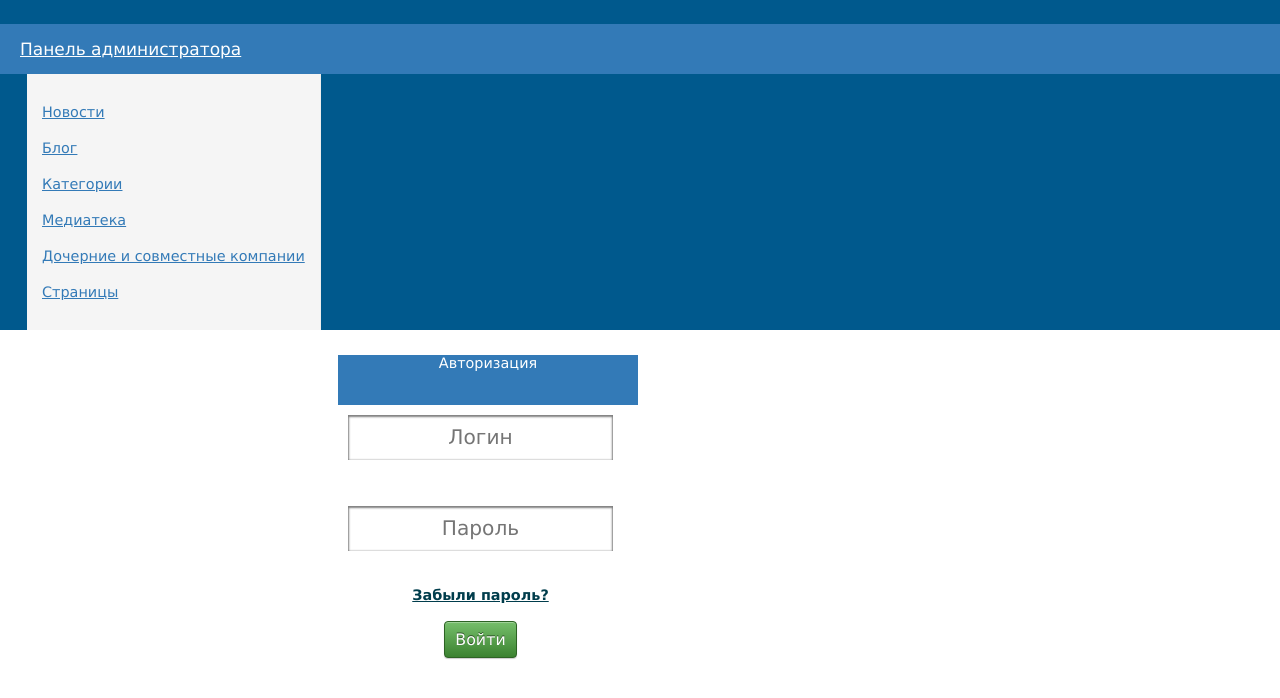
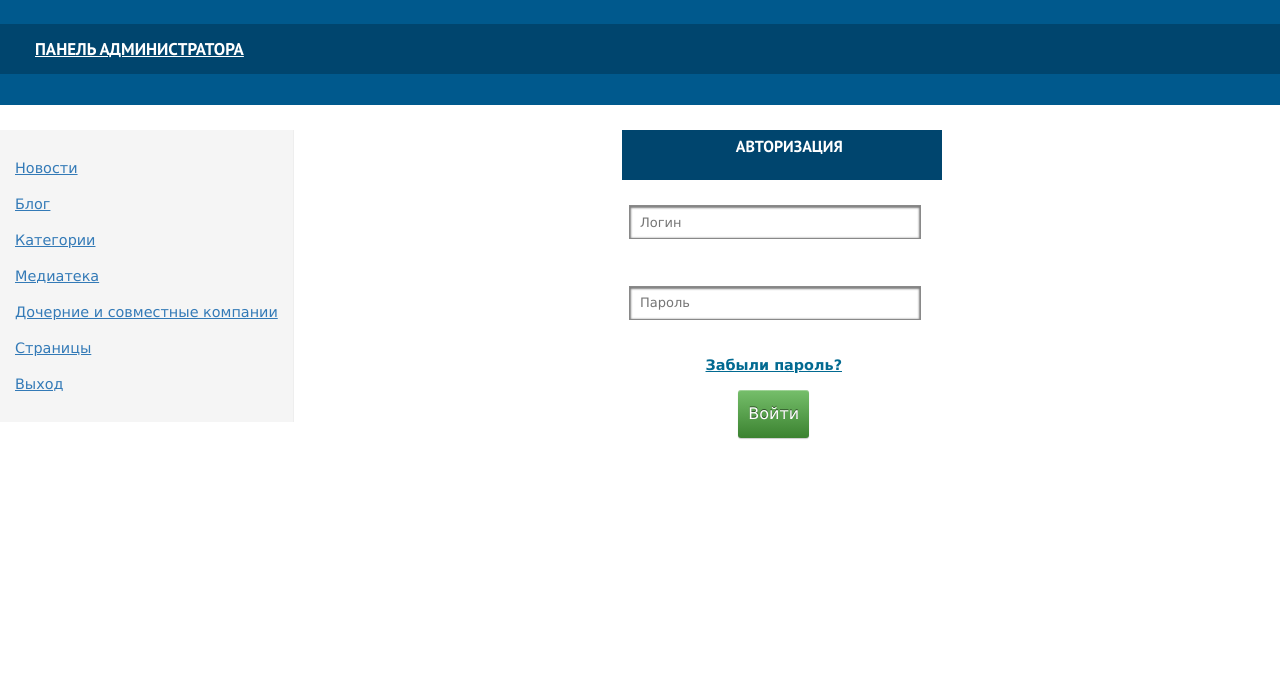
Before and after one commit to nuralys/mm, a CakePHP app: the page made by app/View/Users/login.ctp in a window 1280 px wide. Shown: the top 698 px of the page. Run offline with PHP 8.4 and a stand-in for CakePHP, Linux system fonts and the light colour scheme; the template is opened without the code that fills it, so the values that code supplies are empty; form fields are guessed from the names that the template uses; some libraries are stand-ins or nearby versions.

Commit message:
Исправление

```diff
--- a/app/View/Layouts/default.ctp
+++ b/app/View/Layouts/default.ctp
@@ -51,7 +51,12 @@
 					</a>
 
 				</div>
-				<nav class="top_menu_admin">
+
+			</div>
+		</section>
+	</header>
+	<div class="cr">
+		<nav class="top_menu_admin">
 					<div class="top_menu_item">
 						<a href="/admin/news">Новости</a>
 					</div>
@@ -70,12 +75,11 @@
 					<div class="top_menu_item ">
 						<a href="/admin/pages">Страницы</a>
 					</div>
+					<div class="top_menu_item ">
+						<a href="">Выход</a>
+					</div>
+				</nav>
 
-				</nav>
-			</div>
-		</section>
-	</header>
-	<div class="cr">
 		<div class="content_admin">
 
 			<?php echo $this->Session->flash('good'); ?>
--- a/app/View/Users/login.ctp
+++ b/app/View/Users/login.ctp
@@ -6,7 +6,7 @@
 	echo $this->Form->input('username', array('label' => '', 'class' => 'admin_input_f', 'placeholder' => 'Логин'));
 	echo $this->Form->input('password', array('label' => '', 'class' => 'admin_input_f', 'placeholder' => 'Пароль'));
 	?>
-	<a href="/users/forgetpwd">Забыли пароль?</a>
+	<a href="/users/forgetpwd" class="zab_pass">Забыли пароль?</a>
 	<?php
 	echo $this->Form->end('Войти');
 ?>
--- a/app/webroot/css/style.css
+++ b/app/webroot/css/style.css
@@ -155,6 +155,10 @@
 .big_anons_left img {
     width: 100%;
     display: block;
+    max-height: 394px;
+}
+.search form {
+    display: inline-flex;
 }
 .title_anon {
     position: absolute;
@@ -232,14 +236,10 @@
     column-fill: auto;
 }
 .news_index_list li {
-    /* width: 50%; */
-    float: left;
     margin-bottom: 15px;
-    /* width: 95%; */
+    width: 100%;
     background: #ffffff;
     display: inline-block;
-    /* box-shadow: 0 1px 3px rgba(34, 25, 25, 0.4); */
-    /* margin: 0 0 10% 0; */
     -webkit-column-break-inside: avoid;
     -moz-column-break-inside: avoid;
     column-break-inside: avoid;
@@ -247,6 +247,7 @@
     -moz-transition: all .2s ease;
     -o-transition: all .2s ease;
     transition: all .2s ease;
+    margin-bottom: 25px;
 }
 .news_index_content {
     padding: 0 5px;
@@ -611,6 +612,62 @@
     color: #fff;
     border: 1px solid #6e717d;
 }
+.news_index_list_img img {
+    width: 100%;
+    display: block;
+    max-height: 150px;
+}
+.admin_enter {
+    width: 320px;
+    margin: 0 auto;
+}
+.admin_input_f {
+    width: 100%;
+    height: 32px;
+    border: none;
+    padding: 0px 0px 0px 0px;
+    color: #9c9c9c;
+    font-size: 13px;
+    text-align: left;
+    /* float: right; */
+    outline: none;
+    border: 1px solid #898989;
+    /* border-right: none; */
+    text-indent: 10px;
+    margin-bottom: 15px;
+}
+.title_admin {
+    font-family: "PTSansBold";
+    line-height: 32px;
+    font-size: 16px;
+    color: #fff;
+    background: #00456e;
+    text-transform: uppercase;
+    text-indent: 15px;
+    margin-bottom: 15px;
+    overflow: hidden;
+    clear: both;
+}
+.submit input {
+    background: #00456E;
+    color: #fff;
+    line-height: 32px;
+    font-size: 16px;
+    padding: 0 25px;
+    border: none;
+    border-radius: 3px;
+    margin-bottom: 10px;
+    /* float: right; */
+}
+.zab_pass {
+    color: #026a91;
+    text-decoration: underline;
+    margin-bottom: 5px;
+    display: block;
+}
+.zab_pass:hover {
+    text-decoration: none;
+}
 @media screen and (max-width: 1044px){
     .cr{
         width: auto;
```
